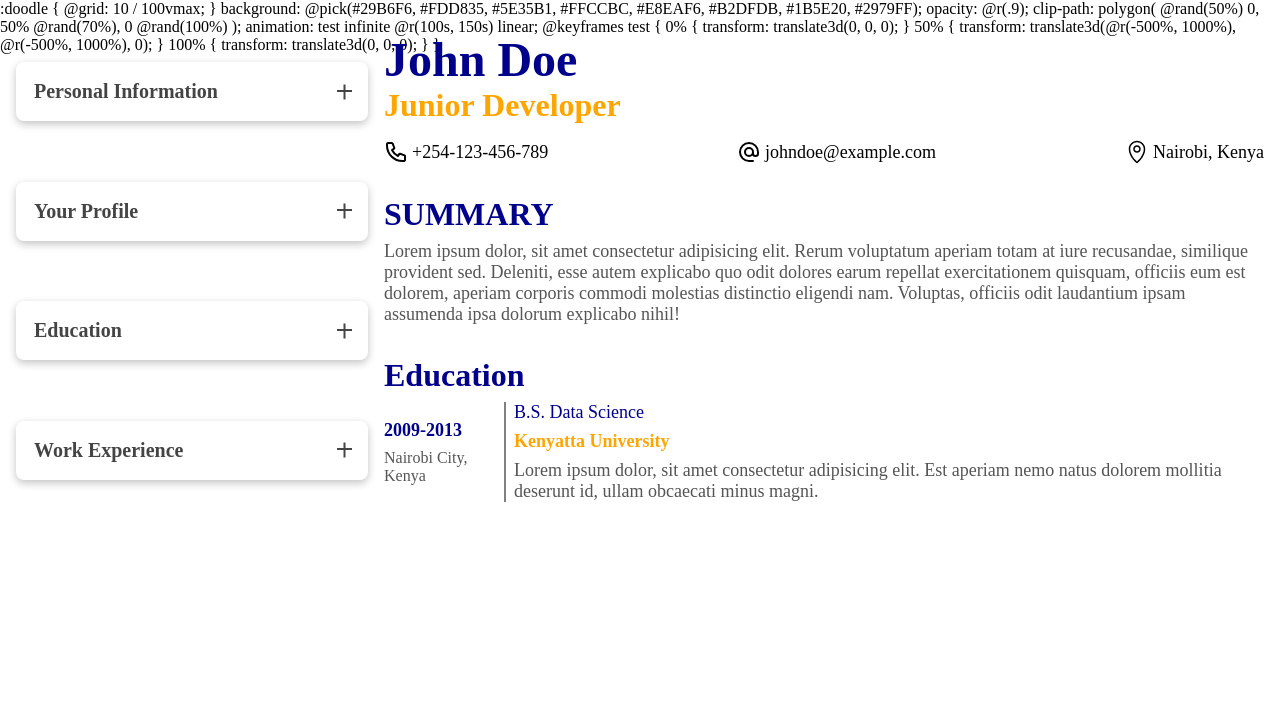
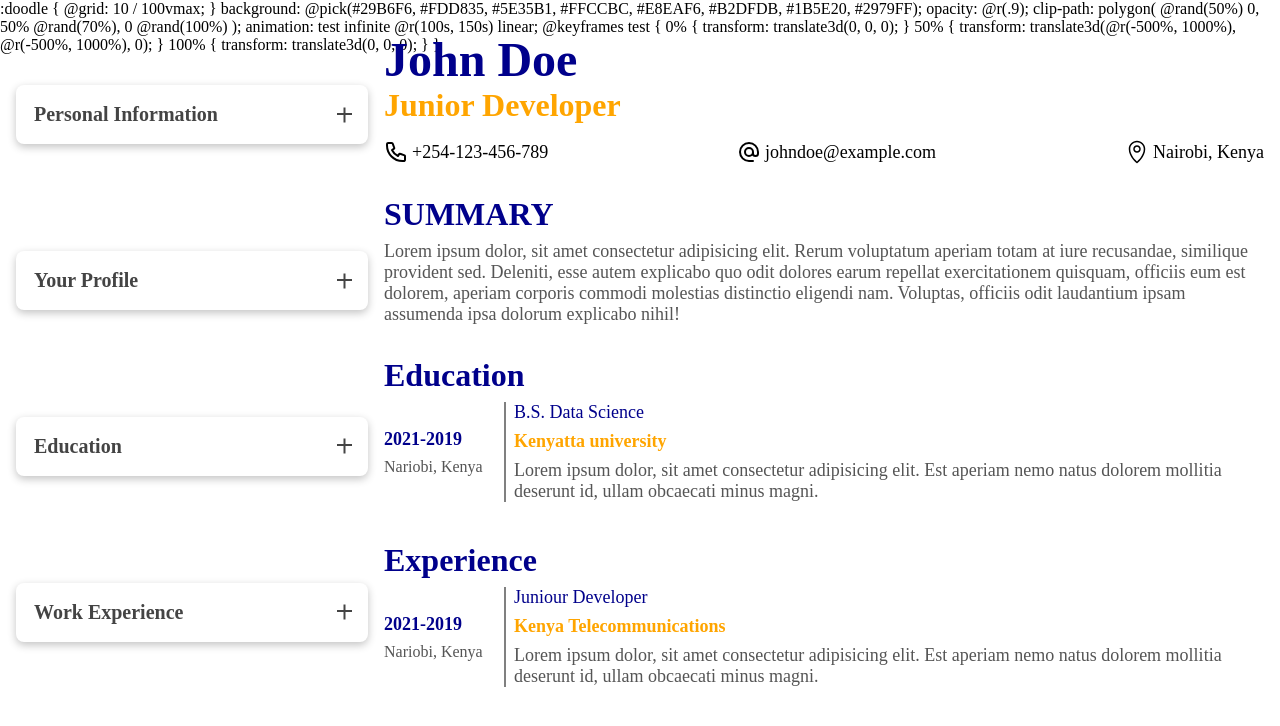
Before and after one commit to ANTH0RNY/CV_Application, a React (Vite) app: page / in a window 1280 px wide. Shown: the top 726 px of the page. Built offline with nearby package versions, Linux system fonts and the light colour scheme; the HTML template or start-up script is replaced by a standard one.

Commit message:
able to display and edit

```diff
--- /dev/null
+++ b/src/components/cv/cvItem.tsx
@@ -0,0 +1,21 @@
+import { infoType } from "../../myTypes"
+type myProps={
+    data: infoType
+}
+export default function CvItem({data}:myProps) {
+    return (
+      <li className="cv-education-item">
+        <div className="period">
+          <p className="date">
+            {data.duration.from.getFullYear()}-{data.duration.to.getFullYear()}
+          </p>
+          <p className="address">{data.location}</p>
+        </div>
+        <div className="description">
+          <h3 className="title">{data.title}</h3>
+          <p className="location">{data.institution}</p>
+          <p className="details">{data.description}</p>
+        </div>
+      </li>
+    )
+  }
--- /dev/null
+++ b/src/components/cv/cvSection.tsx
@@ -0,0 +1,19 @@
+import CvItem from "./cvItem"
+import { infoType } from "../../myTypes"
+
+type myProps={
+    data: infoType[],
+    title: string
+}
+
+export default   function CvSection({data, title}: myProps) {
+    return (
+      <div className='cv-education'>
+        <h2 className="cv-subheading">{title}</h2>
+        <ul>
+          {data.map((item)=><CvItem data={item} key={item.id}/>)}
+
+        </ul>
+      </div>
+    )
+  }
--- a/src/components/cvDisplay.tsx
+++ b/src/components/cvDisplay.tsx
@@ -2,45 +2,19 @@ import "../style/cvDisplay.scss"
 import CvHeader from "./cv/cvHeader"
 import { cvProps } from "../myTypes"
 import CvSummary from "./cv/cvSummary"
+import CvSection from "./cv/cvSection"
 
-export default function CvDisplay({data, profileInfo}: cvProps) {
+export default function CvDisplay({data, profileInfo, educationInfo, experienceInfo}: cvProps) {
 
 
 
-  function CvItem() {
-    return (
-      <li className="cv-education-item">
-        <div className="period">
-          <p className="date">
-            2009-2013
-          </p>
-          <p className="address">Nairobi City, Kenya</p>
-        </div>
-        <div className="description">
-          <h3 className="title">B.S. Data Science</h3>
-          <p className="location">Kenyatta University</p>
-          <p className="details">Lorem ipsum dolor, sit amet consectetur adipisicing elit. Est aperiam nemo natus dolorem mollitia deserunt id, ullam obcaecati minus magni.</p>
-        </div>
-      </li>
-    )
-  }
-
-  function CvSection() {
-    return (
-      <div className='cv-education'>
-        <h2 className="cv-subheading">Education</h2>
-        <ul>
-          <CvItem />
-        </ul>
-      </div>
-    )
-  }
 
   return (
     <div className="cv-display">
       <CvHeader data={data} />
       <CvSummary profile={profileInfo}/>
-      <CvSection />
+      <CvSection title="education" data={educationInfo}/>
+      <CvSection title="experience" data={experienceInfo}/>
     </div>
   )
 }
--- a/src/components/main.tsx
+++ b/src/components/main.tsx
@@ -96,7 +96,7 @@ export default function Main() {
     }
     // if (typeof value === "string" && key !== 'duration'){
     const items: educationInfoListType = [];
-    for (let i of educationInfoList) {
+    for (let i of experienceInfoList) {
       if (i.id === id) {
         const info = { ...i };
         if (key !== "duration" && typeof value === "string") {
@@ -157,7 +157,7 @@ export default function Main() {
         experienceInfoList={experienceInfoList}
         handleExperienceChange={handleExerienceChange}
       />
-      <CvDisplay data={personalInfo} profileInfo={profileInfo} />
+      <CvDisplay data={personalInfo} profileInfo={profileInfo} educationInfo={educationInfoList} experienceInfo={experienceInfoList}/>
     </div>
   );
 }
--- a/src/myTypes.d.ts
+++ b/src/myTypes.d.ts
@@ -42,6 +42,8 @@ interface formProps {
 interface cvProps{
   data: personalInfoType,
   profileInfo: string,
+  educationInfo: infoType[],
+  experienceInfo: infoType[]
 }
 
 type lists = 'education'| 'experience'
--- a/src/style/cvDisplay.scss
+++ b/src/style/cvDisplay.scss
@@ -3,6 +3,7 @@
   font-size: 2rem;
   // color: orange;
   color: darkblue;
+  text-transform: capitalize;
 }
 
 .cv-display{
```
